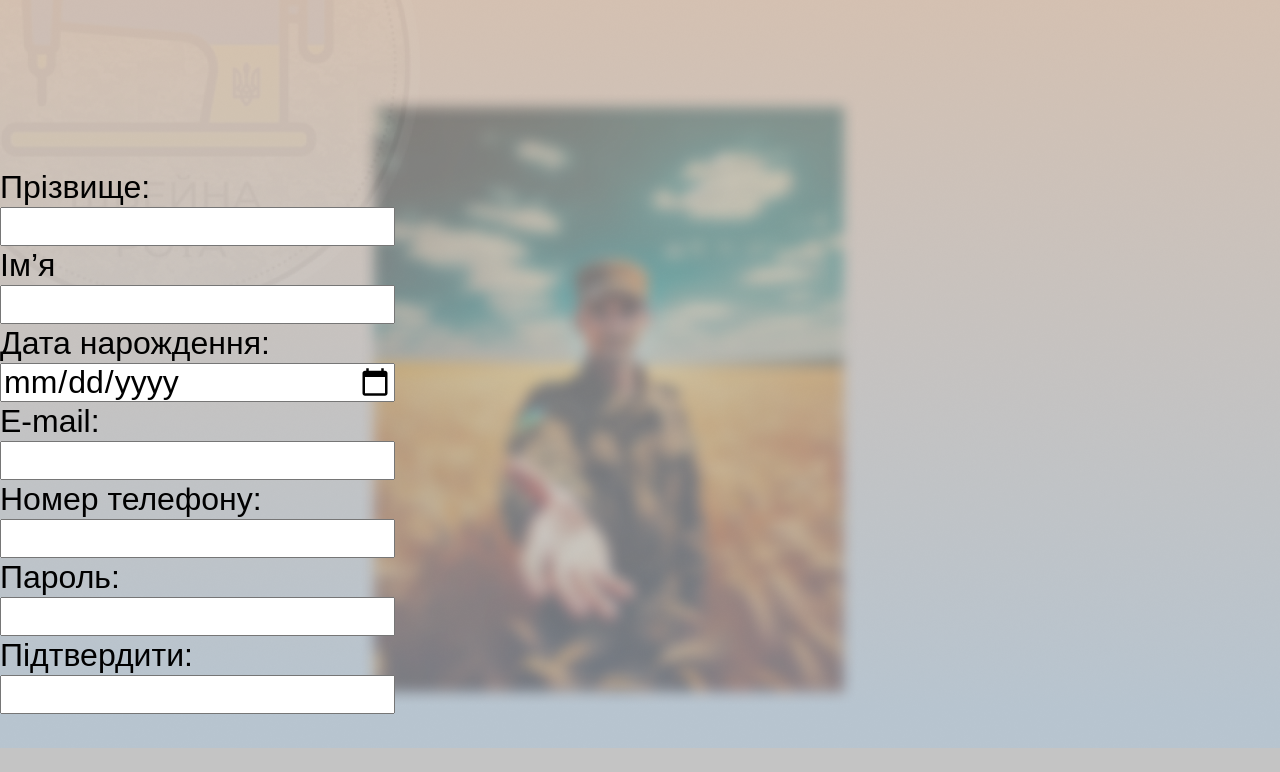
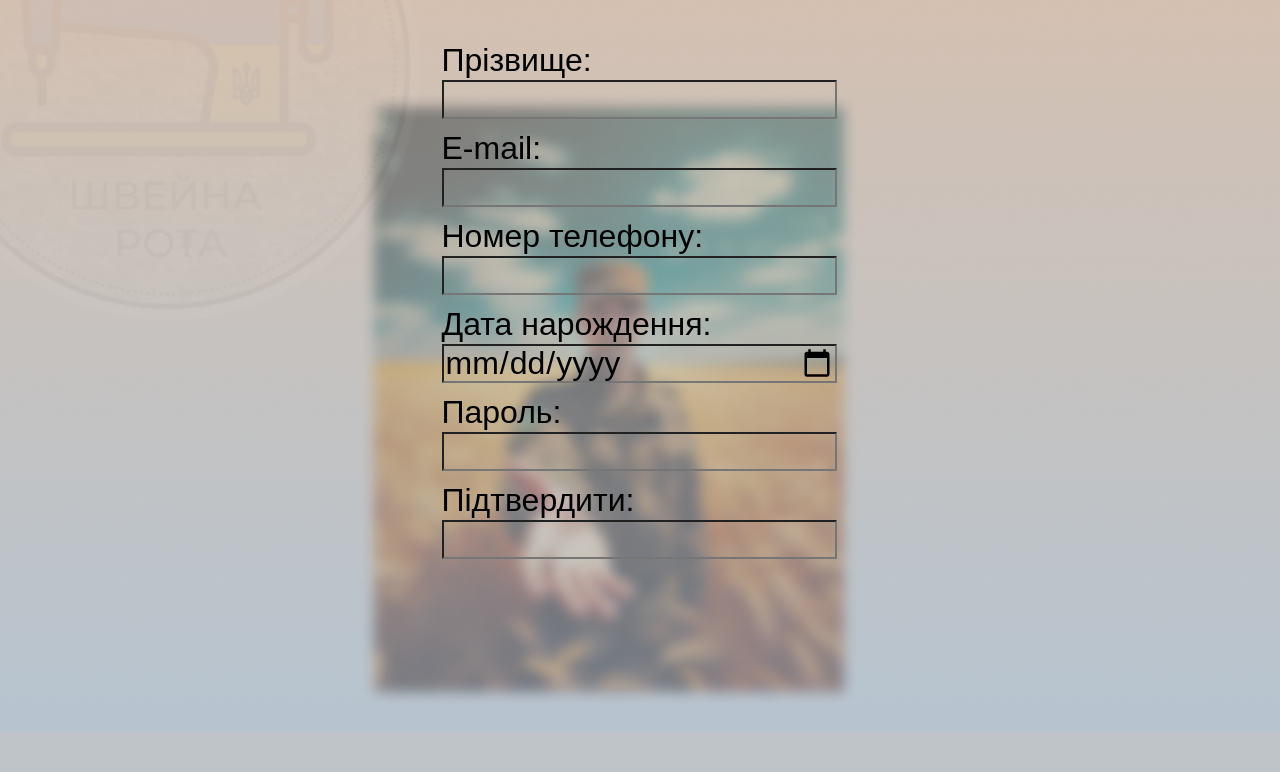
Before and after one commit to BohdanRubanov/ShveinaRota, a Django app: page /profile/registration in a window 1280 px wide. Shown: the part 68-840 px from the top of the page. After the commit the page ends 770 px from the top, so only its background shows below. Run offline with Django 4.2, Linux system fonts and the light colour scheme; parts of the project's set-up code (start-up, migrations or seed data) failed here and were passed over.

Commit message:
registration

```diff
--- a/user/static/css/registration.css
+++ b/user/static/css/registration.css
@@ -259,10 +259,13 @@
     display:flex;
     flex-wrap: wrap;
     flex-direction: column;
-    height: 604px;
-    width: 944px;
-    top: 168px;
+    justify-content: center;
+
+    height: 600px;
+
     position: relative;
+    align-content:space-around;
+    gap: 10px;
 
   }
   .form-items{
@@ -273,4 +276,7 @@
 .form-items input{
     height: 39px;
     width: 395px;
+    background-color:initial;
+    gap: 100px;
+
 }
--- a/user/templates/user/registration.html
+++ b/user/templates/user/registration.html
@@ -32,20 +32,16 @@
             <input id="sername"  type="text">
         </fieldset>
         <fieldset class="form-items">
-            <label for="name">Ім’я</label>
-            <input id="name"  type="text">
-        </fieldset>
-        <fieldset class="form-items">
-            <label for="birthday">Дата нарождення:</label>
-            <input id="birthday"  type="date">
-        </fieldset>
-        <fieldset class="form-items">
             <label for="email">E-mail:</label>
             <input id="email"  type="email">
         </fieldset>
         <fieldset class="form-items">
             <label for="tel">Номер телефону:</label>
             <input id="tel"  type="tel">
+        </fieldset>
+        <fieldset class="form-items">
+            <label for="birthday">Дата нарождення:</label>
+            <input id="birthday"  type="date">
         </fieldset>
         <fieldset class="form-items">
             <label for="password">Пароль:</label>
```
